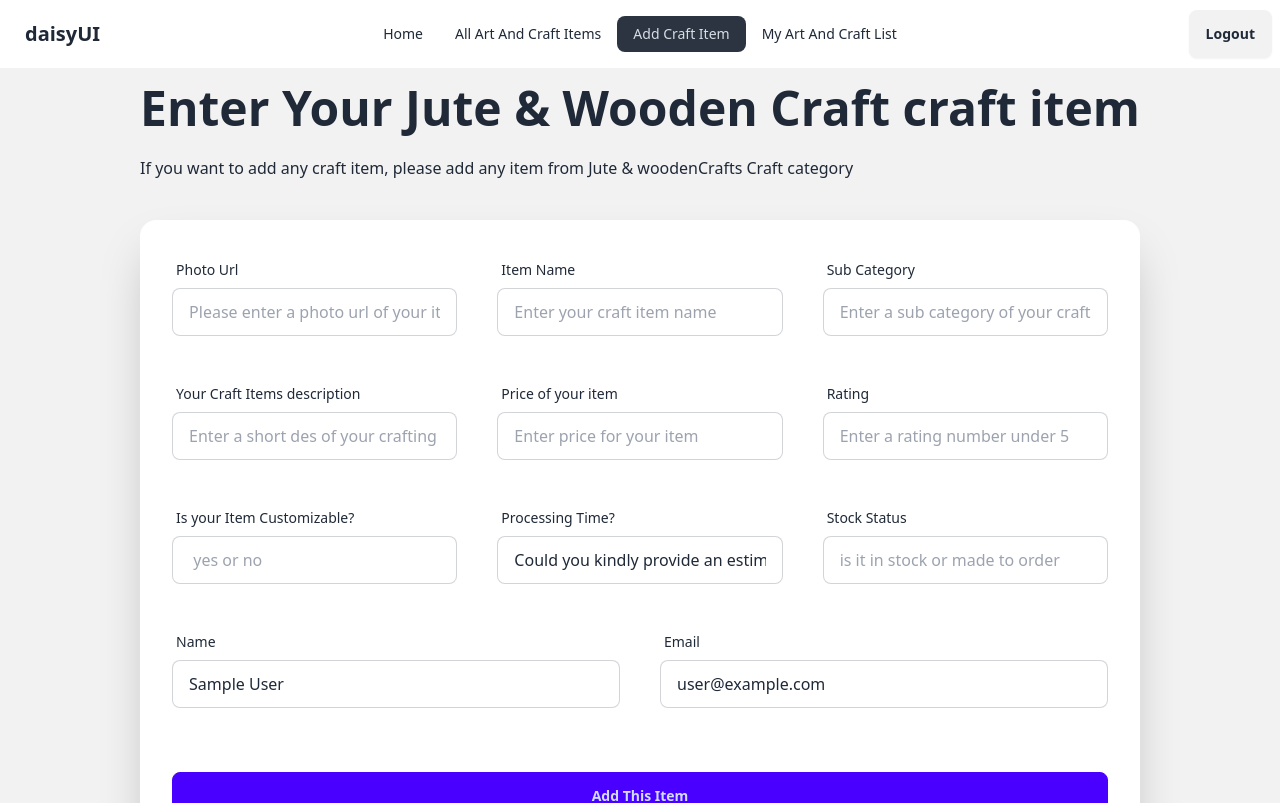
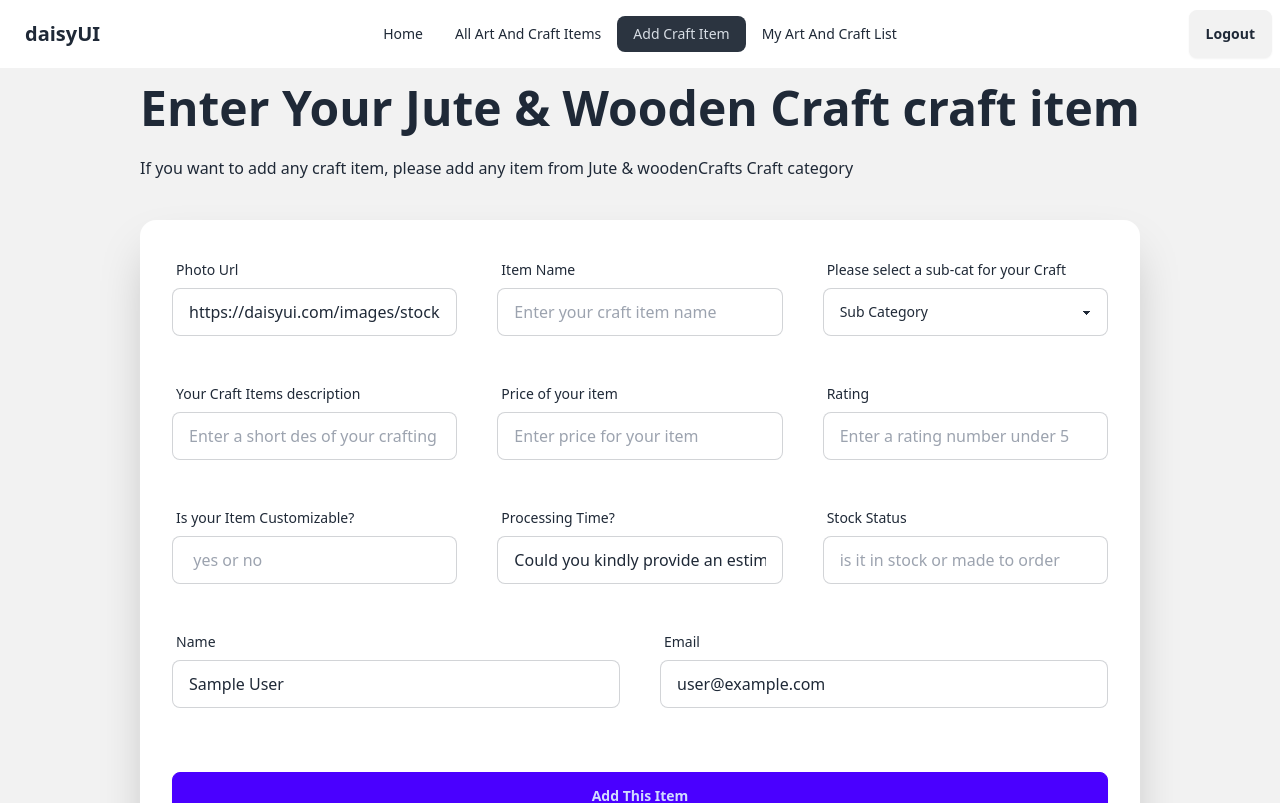
Before and after one commit to HamzaAryanSapnil/Nature-Craft-Assignment-10-Client, a React (Vite) app: page /addCraftItem in a window 1280 px wide. Shown: the top 803 px of the page. Built offline with nearby package versions, Linux system fonts and the light colour scheme; no server answers; sample sign-in values are in the browser's storage.

Commit message:
sub category added

```diff
--- a/src/Components/Form/Form.jsx
+++ b/src/Components/Form/Form.jsx
@@ -82,6 +82,7 @@ const Form = () => {
                 type="text"
                 placeholder="Please enter a photo url of your item"
                 className="input input-bordered"
+                defaultValue="https://daisyui.com/images/stock/photo-1606107557195-0e29a4b5b4aa.jpg"
               />
             </div>
 
@@ -97,18 +98,40 @@ const Form = () => {
                 required
               />
             </div>
+            {/*
+            *sub category options
+
+            */}
             <div className="form-control md:col-span-6 xl:col-span-4">
               <label className="label">
-                <span className="label-text">Sub Category</span>
+                <span className="label-text">
+                  Please select a sub-cat for your Craft
+                </span>
               </label>
-              <input
-                name="sub_category"
-                type="text"
-                placeholder="Enter a sub category of your craft item"
-                className="input input-bordered"
-                required
-              />
+              <select
+              name="sub_category"
+              required
+              className="select select-bordered w-full max-w-xs">
+                <option disabled selected>
+                  Sub Category
+                </option>
+                <option value={"WoodenFurniture_and_Sculptures"}>
+                  WoodenFurniture and Sculptures
+                </option>
+                <option value={"Wooden_Home_Decor"}>Wooden Home Decor</option>
+                <option value={"WoodenUtensils_and_Kitchenware"}>
+                  WoodenUtensils and Kitchenware
+                </option>
+                <option value={"Jute_Home_Decor"}>Jute Home Decor</option>
+                <option value={"JuteKitchenware_and_utensils"}>
+                  JuteKitchenware and utensils
+                </option>
+                <option value={"Jute_and_woode_jewellery"}>
+                  Jute and woode jewellery
+                </option>
+              </select>
             </div>
+
             <div className="form-control md:col-span-6 xl:col-span-4">
               <label className="label">
                 <span className="label-text">Your Craft Items description</span>
--- a/src/Pages/My Art And Craft List/MyArtAndCraftList.jsx
+++ b/src/Pages/My Art And Craft List/MyArtAndCraftList.jsx
@@ -3,6 +3,7 @@ import useAuth from "../../Hooks/Use Auth Context/UseAuthContext";
 import { Link } from "react-router-dom";
 import { MdDeleteOutline } from "react-icons/md";
 import { MdOutlineSystemUpdateAlt } from "react-icons/md";
+import { IoMdAdd } from "react-icons/io";
 
 const MyArtAndCraftList = () => {
   const user = useAuth();
@@ -57,6 +58,7 @@ const MyArtAndCraftList = () => {
             <p>Rating: {item.rating}</p>
             <p>Customization: {item.customization_value}</p>
             <p>Stock Status: {item.stock_status}</p>
+            <p>Sub Category: {item.sub_category}</p>
           </div>
           <div className="card-actions flex-row md:flex-col justify-center items-center">
             <div
@@ -87,6 +89,7 @@ const MyArtAndCraftList = () => {
           </button>
           </Link>
         </div> */}
+          <Link to={"/addCraftItem"}><button className="btn btn-primary tooltip" data-tip ="Add More Craft" ><IoMdAdd /></button></Link>
           </div>
         </div>
       ))}
```
